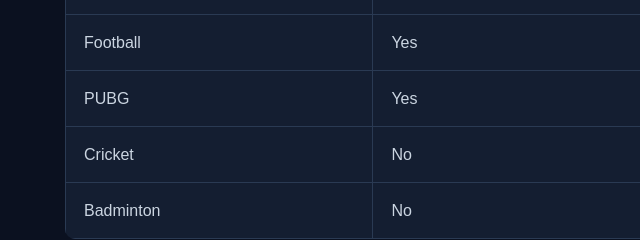
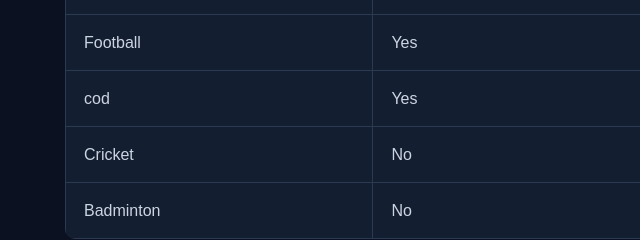
Before and after one commit to mahad22ali/my-portfolia, a plain HTML site: page hobbies.html in a window 1280 px wide. Shown: the part 1796-2036 px from the top of the page, 0-640 px from the left. Drawn offline with Linux system fonts and the light colour scheme.

Commit message:
Update hobbies.html

```diff
--- a/hobbies.html
+++ b/hobbies.html
@@ -162,7 +162,7 @@
                         <td>Yes</td>
                     </tr>
                     <tr>
-                        <td>PUBG</td>
+                        <td>cod</td>
                         <td>Yes</td>
                         <td>Yes</td>
                     </tr>
```
